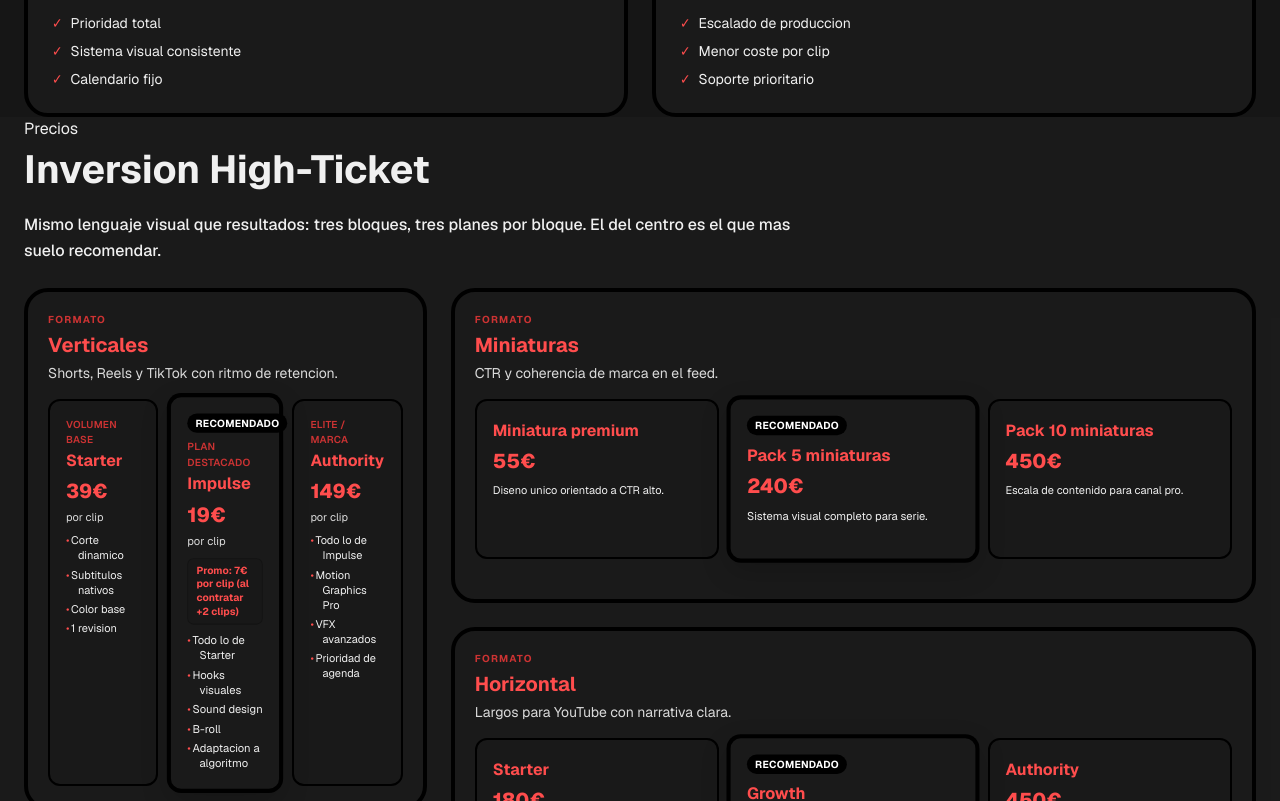
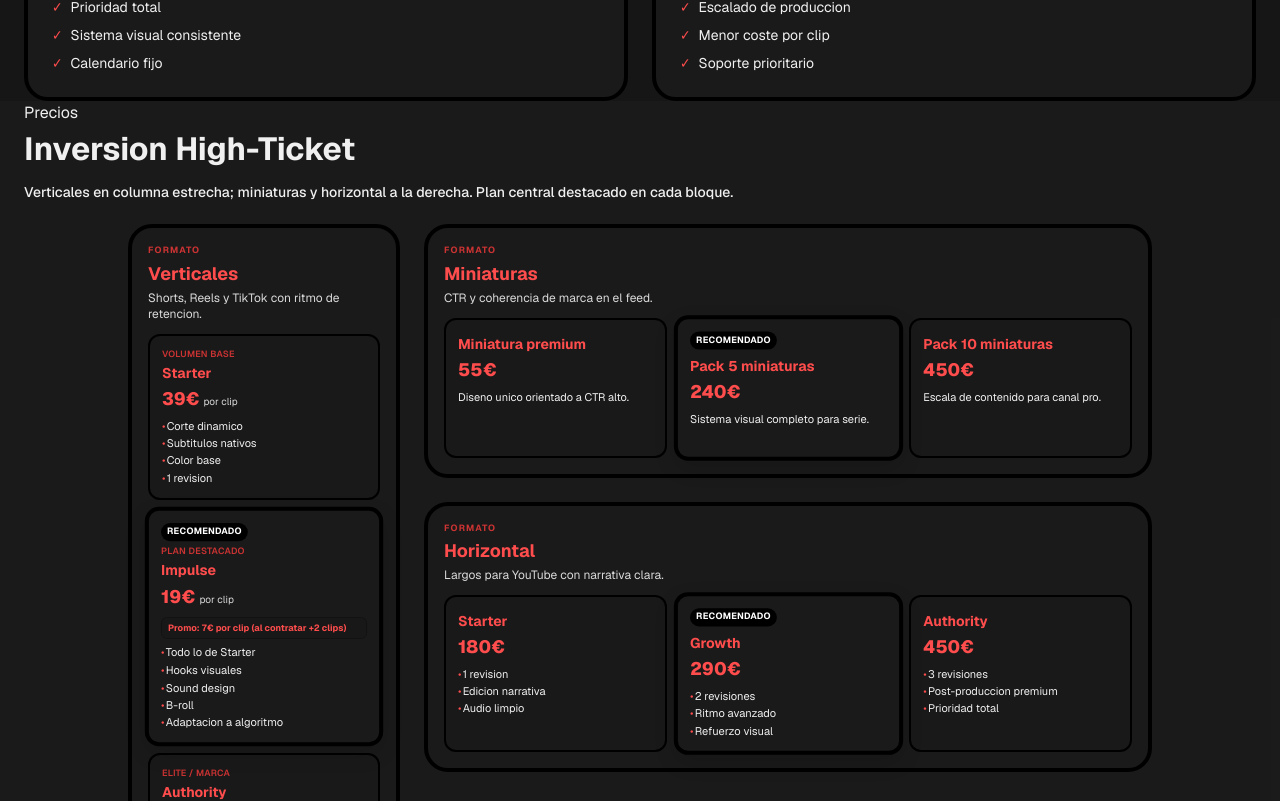
Before and after one commit to mcherif004/mostafa-video-portfolio, a Next.js app: page / in a window 1280 px wide. Shown: the part 3239-4040 px from the top of the page. Built offline with nearby package versions, Linux system fonts and the light colour scheme; no server answers; the database is empty.

Commit message:
style: scale down layout and align vertical pricing in columns
Made-with: Cursor

```diff
--- a/components/lazy-youtube.tsx
+++ b/components/lazy-youtube.tsx
@@ -43,7 +43,7 @@ export function LazyYouTube({
     ? "relative aspect-video w-full overflow-hidden rounded-xl bg-black"
     : "relative aspect-video overflow-hidden rounded-2xl bg-black shadow-[0_12px_40px_rgba(0,0,0,0.18)] ring-1 ring-black/10";
   const portraitShell = fillContainer
-    ? "relative mx-auto aspect-[9/16] w-full max-w-[min(100%,320px)] overflow-hidden rounded-xl bg-black"
+    ? "relative mx-auto aspect-[9/16] w-full max-w-[min(100%,240px)] overflow-hidden rounded-xl bg-black sm:max-w-[min(100%,260px)]"
     : "relative mx-auto aspect-[9/16] w-full max-w-[280px] max-h-[450px] overflow-hidden rounded-2xl bg-black shadow-[0_16px_48px_rgba(0,0,0,0.22)] ring-1 ring-black/15";
 
   if (!videoId) {
@@ -95,7 +95,7 @@ export function LazyYouTube({
             src={thumbnailUrl}
             alt={`Miniatura de ${title}`}
             fill
-            sizes={portrait ? (fillContainer ? "(max-width: 1024px) 45vw, 320px" : "280px") : "(max-width: 768px) 100vw, 720px"}
+            sizes={portrait ? (fillContainer ? "(max-width: 1024px) 40vw, 260px" : "280px") : "(max-width: 768px) 100vw, 720px"}
             className="object-cover transition duration-500 group-hover:scale-[1.04]"
             unoptimized
           />
--- a/components/pricing-packs.tsx
+++ b/components/pricing-packs.tsx
@@ -22,7 +22,7 @@ export function PricingPacks() {
         <p className="section-kicker">Packs</p>
         <h2
           id="packs-title"
-          className="section-title-premium mb-3 text-[clamp(1.45rem,3vw,2.1rem)] font-bold"
+          className="section-title-premium mb-3 text-[clamp(1.3rem,2.6vw,1.9rem)] font-bold"
         >
           Volumen mensual sin perder calidad
         </h2>
--- a/components/pricing.tsx
+++ b/components/pricing.tsx
@@ -12,43 +12,45 @@ type PlanMini = {
   highlighted?: boolean;
 };
 
-function PlanMiniCard({ plan }: { plan: PlanMini }) {
+function PlanMiniCard({ plan, compact }: { plan: PlanMini; compact?: boolean }) {
   const h = plan.highlighted;
   return (
     <article
-      className={`flex min-h-[148px] flex-col rounded-xl border-2 border-black p-3 text-left transition duration-200 md:min-h-[160px] md:p-4 ${
+      className={`flex w-full flex-col rounded-xl border-2 border-black p-2.5 text-left transition duration-200 md:p-3 ${
+        compact ? "min-h-0" : "min-h-[132px] md:min-h-[140px]"
+      } ${
         h
-          ? "relative z-[1] scale-[1.02] bg-[var(--color-card)] shadow-[0_10px_28px_rgba(0,0,0,0.18)] ring-2 ring-black"
+          ? "relative z-[1] scale-[1.01] bg-[var(--color-card)] shadow-[0_8px_22px_rgba(0,0,0,0.16)] ring-2 ring-black"
           : "bg-[var(--color-card)]/95"
       }`}
     >
       {h ? (
-        <p className="mb-1.5 w-fit rounded-full bg-black px-2 py-0.5 text-[10px] font-bold uppercase tracking-wide text-white">
+        <p className="mb-1 w-fit rounded-full bg-black px-1.5 py-0.5 text-[9px] font-bold uppercase tracking-wide text-white">
           Recomendado
         </p>
       ) : null}
       {plan.subtitle ? (
-        <p className="text-[10px] font-semibold uppercase tracking-wide text-[var(--color-secondary)]">{plan.subtitle}</p>
+        <p className="text-[9px] font-semibold uppercase tracking-wide text-[var(--color-secondary)]">{plan.subtitle}</p>
       ) : null}
-      <h4 className="mt-0.5 text-sm font-bold text-[var(--color-primary)] md:text-base">{plan.name}</h4>
-      <div className="mt-1 flex flex-wrap items-baseline gap-1">
-        <span className="text-lg font-extrabold text-[var(--color-primary)] md:text-xl">{plan.price}</span>
-        {plan.priceNote ? <span className="text-[11px] text-[var(--color-text)]/90">{plan.priceNote}</span> : null}
+      <h4 className="mt-0.5 text-xs font-bold text-[var(--color-primary)] md:text-sm">{plan.name}</h4>
+      <div className="mt-0.5 flex flex-wrap items-baseline gap-1">
+        <span className="text-base font-extrabold text-[var(--color-primary)] md:text-lg">{plan.price}</span>
+        {plan.priceNote ? <span className="text-[10px] text-[var(--color-text)]/90">{plan.priceNote}</span> : null}
       </div>
       {plan.promoBadge ? (
-        <p className="mt-2 rounded-md border border-black/25 bg-black/[0.04] px-2 py-1 text-[10px] font-bold leading-snug text-[var(--color-primary)]">
+        <p className="mt-1.5 rounded-md border border-black/25 bg-black/[0.04] px-1.5 py-1 text-[9px] font-bold leading-snug text-[var(--color-primary)]">
           {plan.promoBadge}
         </p>
       ) : null}
       {plan.note && !(plan.features && plan.features.length) ? (
-        <p className="mt-2 flex-1 text-[11px] leading-snug text-[var(--color-text)]">{plan.note}</p>
+        <p className="mt-1.5 flex-1 text-[10px] leading-snug text-[var(--color-text)] md:text-[11px]">{plan.note}</p>
       ) : null}
       {plan.features && plan.features.length > 0 ? (
-        <ul className="mt-2 flex-1 space-y-1 text-[11px] leading-snug text-[var(--color-text)]">
+        <ul className="mt-1.5 flex-1 space-y-0.5 text-[10px] leading-snug text-[var(--color-text)] md:text-[11px]">
           {plan.features.map((f) => (
             <li
               key={f}
-              className="pl-3 before:relative before:-left-3 before:mr-[-0.65rem] before:text-[var(--color-primary)] before:content-['•']"
+              className="pl-2.5 before:relative before:-left-2.5 before:mr-[-0.55rem] before:text-[var(--color-primary)] before:content-['•']"
             >
               {f}
             </li>
@@ -64,20 +66,27 @@ function PricingBentoPanel({
   title,
   subtitle,
   plans,
+  plansLayout = "row",
 }: {
   kicker: string;
   title: string;
   subtitle: string;
   plans: PlanMini[];
+  plansLayout?: "row" | "column";
 }) {
+  const plansClass =
+    plansLayout === "column"
+      ? "mt-3 flex flex-col gap-2.5"
+      : "mt-3 grid grid-cols-1 gap-2.5 sm:grid-cols-3 sm:items-stretch sm:gap-2 md:gap-2.5";
+
   return (
-    <article className="flex flex-col rounded-3xl border-4 border-black bg-[var(--color-card)] p-4 transition duration-300 hover:scale-[1.01] hover:shadow-[0_12px_28px_rgba(0,0,0,0.14)] md:p-5">
-      <p className="text-[10px] font-bold uppercase tracking-[0.12em] text-[var(--color-secondary)]">{kicker}</p>
-      <h3 className="mt-1 text-lg font-bold text-[var(--color-primary)] md:text-xl">{title}</h3>
-      <p className="mt-1 text-xs text-[var(--color-text)]/90 md:text-sm">{subtitle}</p>
-      <div className="mt-4 grid grid-cols-1 gap-3 sm:grid-cols-3 sm:items-stretch sm:gap-2 md:gap-3">
+    <article className="flex min-w-0 flex-col rounded-3xl border-4 border-black bg-[var(--color-card)] p-3 transition duration-300 hover:scale-[1.005] hover:shadow-[0_12px_28px_rgba(0,0,0,0.14)] md:p-4">
+      <p className="text-[9px] font-bold uppercase tracking-[0.12em] text-[var(--color-secondary)]">{kicker}</p>
+      <h3 className="mt-0.5 text-base font-bold text-[var(--color-primary)] md:text-lg">{title}</h3>
+      <p className="mt-0.5 text-[11px] text-[var(--color-text)]/90 md:text-xs">{subtitle}</p>
+      <div className={plansClass}>
         {plans.map((plan) => (
-          <PlanMiniCard key={plan.id} plan={plan} />
+          <PlanMiniCard key={plan.id} plan={plan} compact={plansLayout === "column"} />
         ))}
       </div>
     </article>
@@ -171,35 +180,39 @@ export function Pricing() {
     <section id="pricing" className="section-shell bg-[var(--color-accent)]/75" aria-labelledby="pricing-title">
       <div className="mx-auto max-w-content px-4 sm:px-5 md:px-6">
         <p className="section-kicker">Precios</p>
-        <h2 id="pricing-title" className="section-title-premium mb-3 text-[clamp(1.65rem,3.5vw,2.45rem)] font-bold">
+        <h2 id="pricing-title" className="section-title-premium mb-2 text-[clamp(1.35rem,2.75vw,2rem)] font-bold">
           Inversion High-Ticket
         </h2>
-        <p className="mb-6 max-w-3xl font-medium leading-relaxed text-[var(--color-text)]">
-          Mismo lenguaje visual que resultados: tres bloques, tres planes por bloque. El del centro es el que mas suelo
-          recomendar.
+        <p className="mb-5 max-w-3xl text-sm font-medium leading-relaxed text-[var(--color-text)]">
+          Verticales en columna estrecha; miniaturas y horizontal a la derecha. Plan central destacado en cada bloque.
         </p>
 
-        <div className="grid grid-cols-1 gap-4 md:gap-6 lg:grid-cols-[1fr_2fr] lg:grid-rows-2 lg:items-stretch">
-          <div className="lg:row-span-2">
+        <div className="mx-auto flex w-full max-w-5xl flex-col gap-4 md:gap-6 lg:flex-row lg:items-start">
+          <div className="w-full shrink-0 lg:w-[min(100%,272px)] lg:max-w-[272px]">
             <PricingBentoPanel
               kicker="Formato"
               title="Verticales"
               subtitle="Shorts, Reels y TikTok con ritmo de retencion."
               plans={verticalPlans}
+              plansLayout="column"
             />
           </div>
+          <div className="grid min-w-0 flex-1 grid-cols-1 gap-4 md:gap-6">
             <PricingBentoPanel
               kicker="Formato"
               title="Miniaturas"
               subtitle="CTR y coherencia de marca en el feed."
               plans={miniaturasPlans}
+              plansLayout="row"
             />
             <PricingBentoPanel
               kicker="Formato"
               title="Horizontal"
               subtitle="Largos para YouTube con narrativa clara."
               plans={horizontalPlans}
+              plansLayout="row"
             />
+          </div>
         </div>
       </div>
     </section>
@@ -212,7 +225,7 @@ export function PricingSkeleton() {
       <div className="mx-auto max-w-content px-4 sm:px-5 md:px-6">
         <h2
           id="pricing-title"
-          className="mb-7 text-[clamp(1.65rem,3.5vw,2.25rem)] font-bold text-[var(--color-primary)]"
+          className="mb-6 text-[clamp(1.35rem,2.75vw,2rem)] font-bold text-[var(--color-primary)]"
         >
           Precios
         </h2>
--- a/components/work.tsx
+++ b/components/work.tsx
@@ -81,7 +81,7 @@ export async function Work() {
         <p className="section-kicker">Resultados</p>
         <h2
           id="work-title"
-          className="section-title-premium mb-3 text-[clamp(1.65rem,3.5vw,2.45rem)] font-bold"
+          className="section-title-premium mb-3 text-[clamp(1.35rem,2.75vw,2rem)] font-bold"
         >
           Prueba social, no promesas vacías
         </h2>
@@ -122,7 +122,7 @@ export function WorkSkeleton() {
       <div className="mx-auto max-w-content px-4 sm:px-5 md:px-6">
         <h2
           id="work-title"
-          className="mb-7 text-[clamp(1.65rem,3.5vw,2.25rem)] font-bold text-[var(--color-primary)]"
+          className="mb-7 text-[clamp(1.35rem,2.75vw,2rem)] font-bold text-[var(--color-primary)]"
         >
           Prueba social
         </h2>
--- a/tailwind.config.ts
+++ b/tailwind.config.ts
@@ -23,7 +23,17 @@ const config: Config = {
         },
       },
       maxWidth: {
-        content: "64rem",
+        /** ~max-w-5xl: layout mas compacto y centrado */
+        content: "60rem",
+      },
+      spacing: {
+        "section-sm": "clamp(2.5rem, 4.5vw, 3.5rem)",
+        "section": "clamp(3rem, 6vw, 4.75rem)",
+        "section-lg": "clamp(3.5rem, 7vw, 5.5rem)",
+      },
+      letterSpacing: {
+        premium: "-0.02em",
+        micro: "0.14em",
       },
     },
   },
```
Also changed, not shown: components/work-sliders.tsx (+20 -16 lines). Lines whose indentation alone changed are shown as unchanged.
